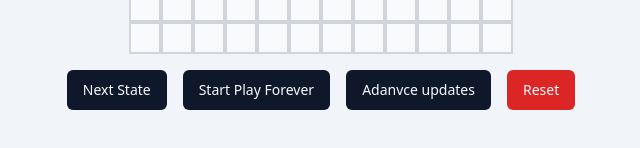
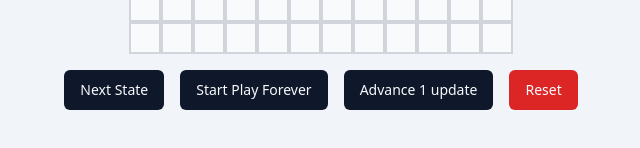
Before and after one commit to steniowagner/game-of-life, a React (Vite) app: page / in a window 1280 px wide. Shown: the part 574-722 px from the top of the page, without its empty margins (319-959 px from the left). Built offline with nearby package versions, Linux system fonts and the light colour scheme.

Commit message:
feat: creating the Board component

```diff
--- a/src/App.tsx
+++ b/src/App.tsx
@@ -1,13 +1,12 @@
 /* eslint-disable react-hooks/exhaustive-deps */
 import { useState, useCallback, useRef, useEffect } from "react";
 
-import { BoardCell, Button, SetupBoard } from "@/components";
-import { BoardCellState, Board } from "@/types";
+import { BoardCellState, Board as BoardType } from "@/types";
+import { Board, Button, SetupBoard } from "@/components";
 import { useBoardSetup } from "@/contexts";
-import { constants } from "@/utils";
 
 const generateInitialBoard = (boardSize: number) => {
-  const board: Board = [];
+  const board: BoardType = [];
   for (let i = 0; i < boardSize; i++) {
     board.push(Array(boardSize).fill(BoardCellState.DEAD));
   }
@@ -27,7 +26,7 @@ const operations = [
 
 export const App = () => {
   const [isPlayingForever, setIsPlayingForever] = useState(false);
-  const [board, setBoard] = useState<Board>([]);
+  const [board, setBoard] = useState<BoardType>([]);
 
   const playingForeverRef = useRef(isPlayingForever);
 
@@ -45,7 +44,7 @@ export const App = () => {
   }, []);
 
   type CountCellNeighborsParams = {
-    board: Board;
+    board: BoardType;
     rowIndex: number;
     columnIndex: number;
   };
@@ -67,7 +66,7 @@ export const App = () => {
   }, []);
 
   const computeNextState = useCallback(
-    (board: Board) => {
+    (board: BoardType) => {
       const boardCopy = board.map((row) => row.slice());
       const nextState = boardCopy.map((row, rowIndex) =>
         row.map((cell, columnIndex) => {
@@ -144,23 +143,7 @@ export const App = () => {
     <div className="flex w-screen h-screen flex-col gap-y-4 justify-center items-center bg-slate-100 overflow-x-scroll overflow-y-scoll">
       <h1 className="text-3xl font-bold text-slate-750">Game of Life</h1>
       <SetupBoard />
-      <div
-        style={{
-          display: "grid",
-          gridTemplateColumns: `repeat(${boardSetup.boardSize}, ${constants.BOARD_TEMPLATE_COLUMNS_SIZE})`,
-          width: "fit-content",
-        }}
-      >
-        {board.map((rows, rowIndex) =>
-          rows.map((_column, columnIndex) => (
-            <BoardCell
-              key={`${rowIndex}-${columnIndex}`}
-              isAlive={board[rowIndex][columnIndex] === BoardCellState.ALIVE}
-              onClick={() => updateCellStateManually(rowIndex, columnIndex)}
-            />
-          ))
-        )}
-      </div>
+      <Board updateCellStateManually={updateCellStateManually} board={board} />
       <div className="flex gap-x-4 gap-y-2 justify-around">
         <Button onClick={nextState} disabled={isPlayingForever}>
           Next State
@@ -169,7 +152,11 @@ export const App = () => {
           isPlayingForever ? "Stop" : "Start"
         } Play Forever`}</Button>
         <Button onClick={forwardUpdates} disabled={isPlayingForever}>
-          Adanvce updates
+          {`Advance ${
+            boardSetup.advanceXStateUpdates === 1
+              ? `1 update`
+              : `${boardSetup.advanceXStateUpdates} updates`
+          }`}
         </Button>
         <Button onClick={resetBoard} variant="secondary">
           Reset
--- /dev/null
+++ b/src/components/Board/Board.tsx
@@ -0,0 +1,36 @@
+import { BoardCellState, Board as BoardType } from "@/types";
+import { useBoardSetup } from "@/contexts";
+import { constants } from "@/utils";
+
+import { BoardCell } from "./components/BoardCell";
+
+type BoardProps = {
+  updateCellStateManually: (rowIndex: number, columnIndex: number) => void;
+  board: BoardType;
+};
+
+export const Board = (props: BoardProps) => {
+  const { boardSetup } = useBoardSetup();
+
+  return (
+    <div
+      style={{
+        display: "grid",
+        gridTemplateColumns: `repeat(${boardSetup.boardSize}, ${constants.BOARD_TEMPLATE_COLUMNS_SIZE})`,
+        width: "fit-content",
+      }}
+    >
+      {props.board.map((rows, rowIndex) =>
+        rows.map((_column, columnIndex) => (
+          <BoardCell
+            key={`${rowIndex}-${columnIndex}`}
+            isAlive={
+              props.board[rowIndex][columnIndex] === BoardCellState.ALIVE
+            }
+            onClick={() => props.updateCellStateManually(rowIndex, columnIndex)}
+          />
+        ))
+      )}
+    </div>
+  );
+};
--- a/src/components/index.ts
+++ b/src/components/index.ts
@@ -1,4 +1,4 @@
-export { BoardCell } from "./BoardCell";
+export { SetupBoard } from "./setup-board/SetupBoard";
 export { Button } from "./Button";
 export { Input } from "./Input";
-export { SetupBoard } from "./setup-board/SetupBoard";
+export { Board } from "./Board/Board";
```
Also changed, not shown: src/components/Board/components/BoardCell.tsx (renamed from src/components/BoardCell.tsx).
